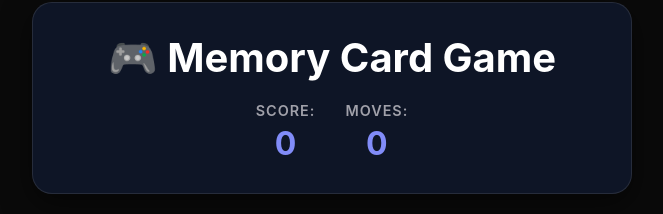
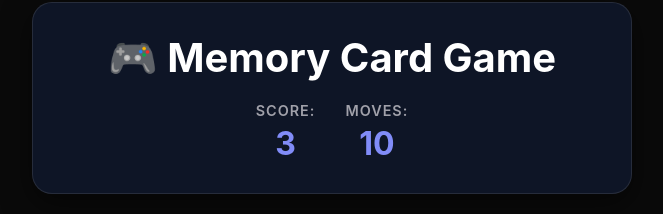
Before and after one commit to JeffreyIga4/Memory-Card, a React (Vite) app: page / in a window 1280 px wide. Shown: the part 302-516 px from the top of the page, without its empty margins (308-971 px from the left). Built offline with nearby package versions, Linux system fonts and the light colour scheme.

Commit message:
game header added + score/moves

```diff
--- a/src/App.jsx
+++ b/src/App.jsx
@@ -4,7 +4,7 @@ import { GamerHeader } from "./components/GameHeader";
 function App() {
   return  (
   <div className="app">
-    <GamerHeader/>
+    <GamerHeader score={3} moves={10}/>
     </div>
   );
 }
--- a/src/components/GameHeader.jsx
+++ b/src/components/GameHeader.jsx
@@ -1,6 +1,6 @@
 
 
-export const GamerHeader = () => {
+export const GamerHeader = ({ score, moves }) => {
 
     return (
         <header className="game-header">
@@ -8,11 +8,11 @@ export const GamerHeader = () => {
             <div className="stats">
                 <div className="stat-item">
                     <span className="stat-label">Score:</span>
-                    <span className="stat-value">0</span>
+                    <span className="stat-value">{score}</span>
                 </div>
                 <div className="stat-item">
                     <span className="stat-label">Moves:</span>
-                    <span className="stat-value">0</span>
+                    <span className="stat-value">{moves}</span>
                 </div>
             </div>
         </header>
```
